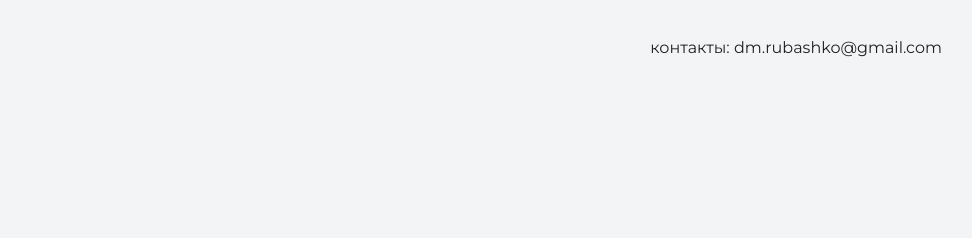
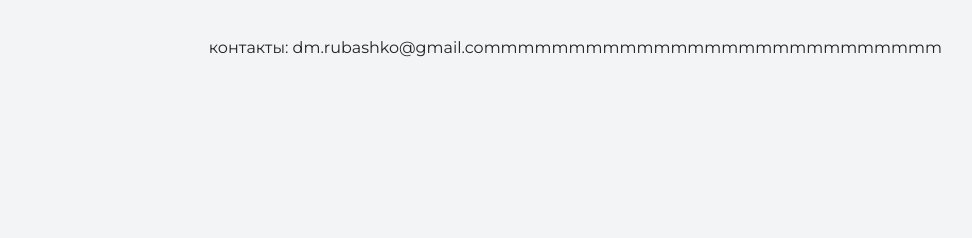
Before and after one commit to dmitryrubashko/my-site, a plain HTML site: page index.html in a window 1280 px wide. Shown: the top 238 px of the page, without its empty margins (146-1118 px from the left). Drawn offline with nearby package versions, Linux system fonts and the light colour scheme.

Commit message:
Update index.html

```diff
--- a/index.html
+++ b/index.html
@@ -11,7 +11,7 @@
 <div class="container">
     <header class="page-header">
 <div class="container">
-      контакты: dm.rubashko@gmail.com
+      контакты: dm.rubashko@gmail.commmmmmmmmmmmmmmmmmmmmmmmmmm
  </div>
     </header>
 
```
